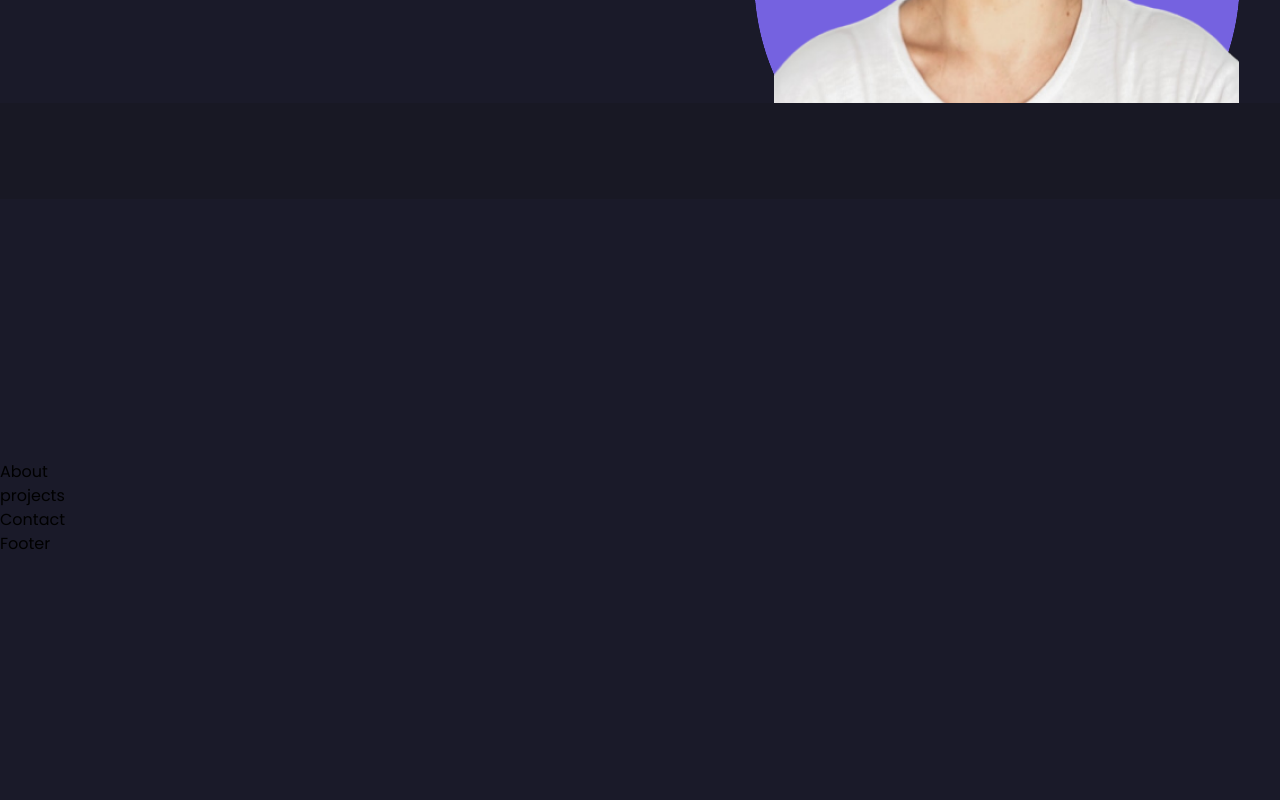
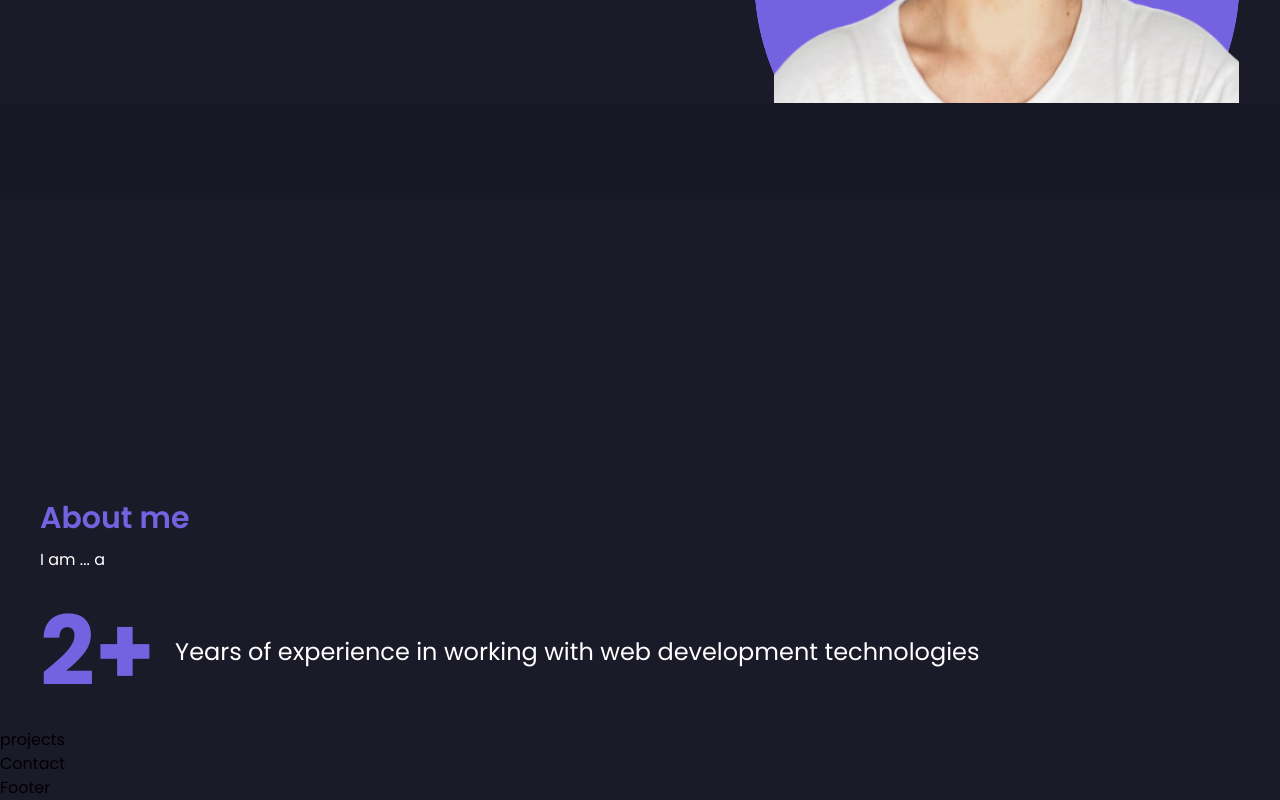
Before and after one commit to preston176/Personal-Portfolio, a React (Vite) app: page / in a window 1280 px wide. Shown: the part 524-1324 px from the top of the page. Before the commit the page ends 1080 px from the top, so only its background shows below. Built offline with nearby package versions, Linux system fonts and the light colour scheme.

Commit message:
about section styled + placeholder text

```diff
--- a/src/components/About.jsx
+++ b/src/components/About.jsx
@@ -2,8 +2,14 @@ import React from 'react';
 
 const About = () => {
   return (
-    <div>
-      About
+    <div className='px-7 md:px-10 sm:mt-24' id='about'>
+      <h1 className='text-3xl mt-5 text-primary font-semibold'>About me</h1>
+      <p className='text-white my-2 md:w-2/3 leading-[2]'>I am ... a</p>
+   {/* techstack */}
+   <div className="md:flex items-center my-7">
+    <p className='text-primary text-8xl font-bold'>2+</p>
+    <p className='text-white text-2xl md: ml-5'>Years of experience in working with web development technologies</p>
+   </div>
     </div>
   );
 };
```
